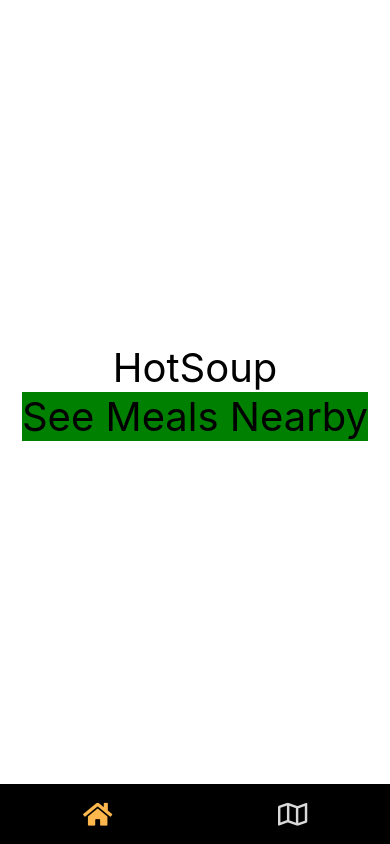
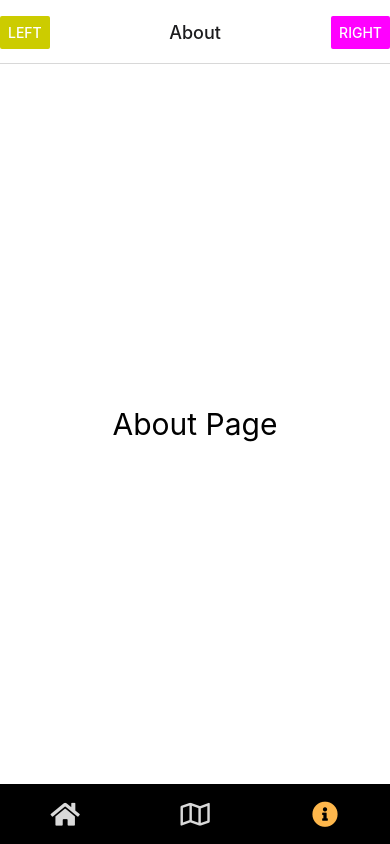
Before and after one commit to HotSoupRepos/HotSoup-frontend, a React Native app: screen /About in a window 390 px wide. Built offline with nearby package versions, Linux system fonts and the light colour scheme.

Commit message:
tab navigation

```diff
--- a/src/App.tsx
+++ b/src/App.tsx
@@ -1,12 +1,14 @@
 import { NavigationContainer } from "@react-navigation/native";
+import { createNativeStackNavigator } from "@react-navigation/native-stack";
 import { createBottomTabNavigator } from "@react-navigation/bottom-tabs";
 import { BottomTabNavigationProp } from "@react-navigation/bottom-tabs";
 import { registerRootComponent } from "expo";
-import { Home, MapList } from "@screens";
+import { Home, MapList, About } from "@screens";
 import { FontAwesome5 } from "@expo/vector-icons";
+import { Image, Button } from "react-native";
 
 const Tab = createBottomTabNavigator();
-
+const Stack = createNativeStackNavigator();
 type RootStackParamList = {
   Home: undefined; // undefined because you aren't passing any params to the home screen
   MapList: undefined;
@@ -29,13 +31,26 @@ const MapListScreen = () => {
   return <MapList></MapList>;
 };
 
-const App = () => {
+const TabNav = () => {
   return (
-    <NavigationContainer>
     <Tab.Navigator
       screenOptions={({ route }) => ({
-          tabBarShown: false,
-          headerShown: false,
+        headerShown: true,
+        headerTitleAlign: "center",
+        headerRight: () => (
+          <Button
+            onPress={() => alert("This is a button!")}
+            title="right"
+            color="#f0f"
+          />
+        ),
+        headerLeft: () => (
+          <Button
+            onPress={() => alert("This is a button!")}
+            title="left"
+            color="#cc0"
+          />
+        ),
         tabBarStyle: {
           height: 60,
           borderTopWidth: 0,
@@ -48,6 +63,8 @@ const App = () => {
             iconName = "home";
           } else if (route.name === "MapList") {
             iconName = "map";
+          } else if (route.name === "About") {
+            iconName = "info-circle";
           }
           return <FontAwesome5 name={iconName} size={26} color={color} />;
         },
@@ -56,8 +73,25 @@ const App = () => {
       })}
     >
       <Tab.Screen name="Home" component={HomeScreen} />
-        <Tab.Screen name="MapList" component={MapListScreen} />
+      <Tab.Screen
+        name="MapList"
+        component={MapListScreen}
+        options={{ headerTitle: "Maps" }}
+      />
+      <Tab.Screen name="About" component={About} />
     </Tab.Navigator>
+  );
+};
+const App = () => {
+  return (
+    <NavigationContainer>
+      <Stack.Navigator
+        screenOptions={{
+          headerShown: false,
+        }}
+      >
+        <Stack.Screen name="TabNav" component={TabNav} />
+      </Stack.Navigator>
     </NavigationContainer>
   );
 };
--- /dev/null
+++ b/src/screens/About.tsx
@@ -0,0 +1,23 @@
+import { View, Text, StyleSheet } from "react-native";
+import React from "react";
+
+const About = () => {
+  return (
+    <View style={styles.container}>
+      <Text style={styles.text}>About Page</Text>
+    </View>
+  );
+};
+const styles = StyleSheet.create({
+  container: {
+    flex: 1,
+    backgroundColor: "#fff",
+    alignItems: "center",
+    justifyContent: "center",
+  },
+  text: {
+    fontSize: 30,
+  },
+});
+
+export default About;
--- a/src/screens/index.tsx
+++ b/src/screens/index.tsx
@@ -1,4 +1,5 @@
 import Home from "./Home";
 import MapList from "./MapList";
+import About from "./About";
 
-export { Home, MapList };
+export { Home, MapList, About };
```
Lines whose indentation alone changed are shown as unchanged.
